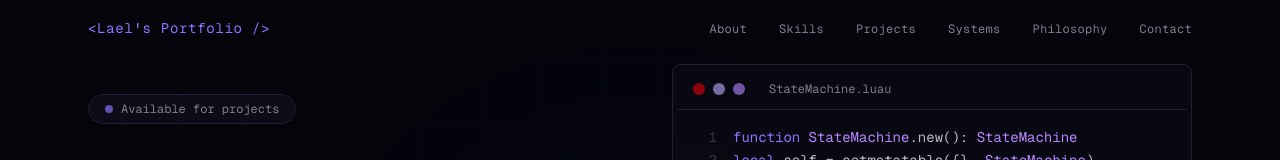
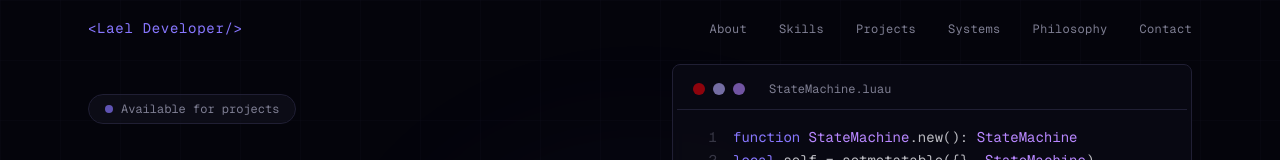
Before and after one commit to SirLael/laelportfolio, a Next.js app: page / in a window 1280 px wide. Shown: the top 160 px of the page. Built offline with nearby package versions, Linux system fonts and the light colour scheme.

Commit message:
Changed navbar text

```diff
--- a/components/navbar.tsx
+++ b/components/navbar.tsx
@@ -33,7 +33,7 @@ export function Navbar() {
     >
       <nav className="mx-auto flex max-w-6xl items-center justify-between px-6 py-4">
         <a href="#" className="font-mono text-sm tracking-wider text-primary">
-          {"<Lael's Portfolio />"}
+          {"<Lael Developer/>"}
         </a>
 
         {/* Desktop */}
```
